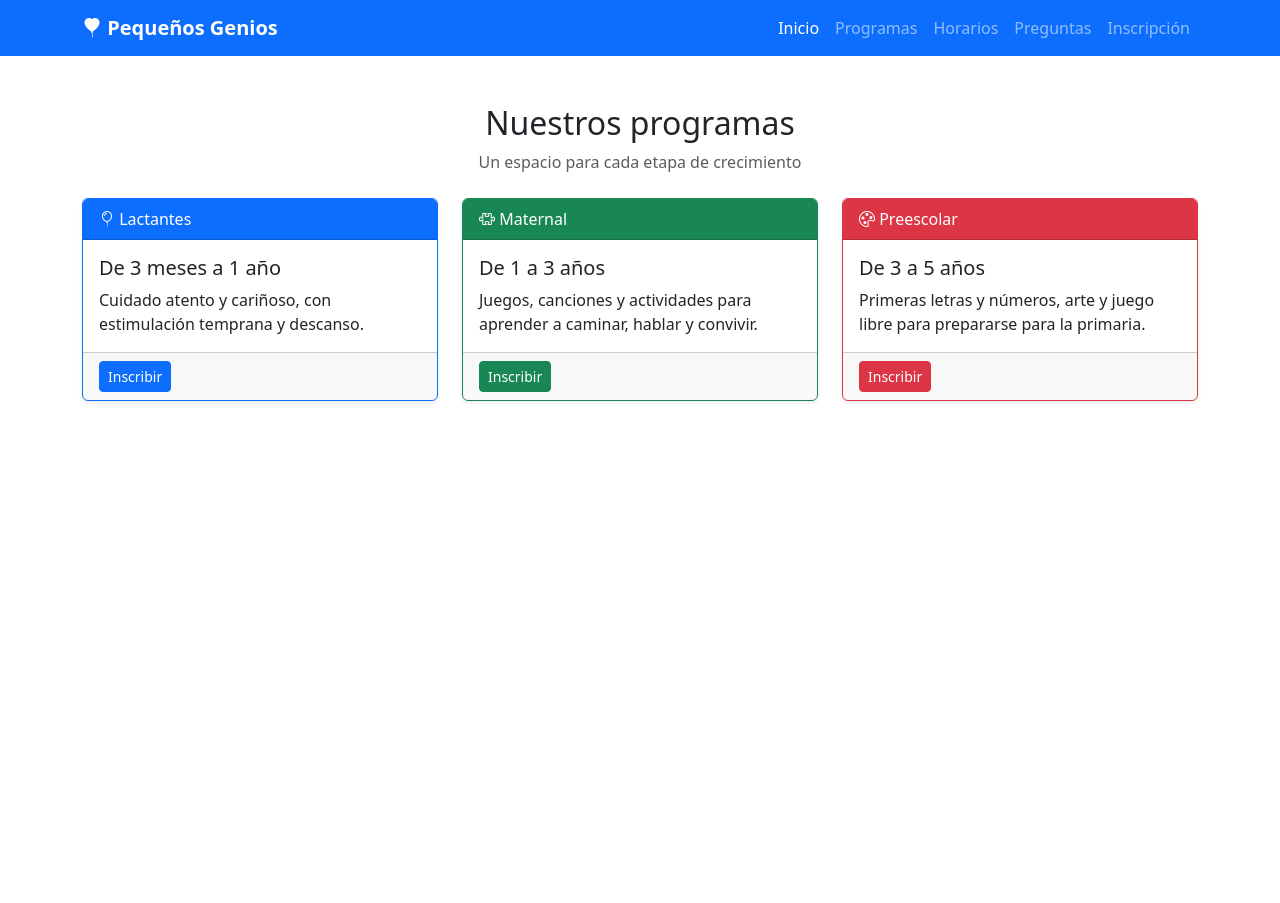
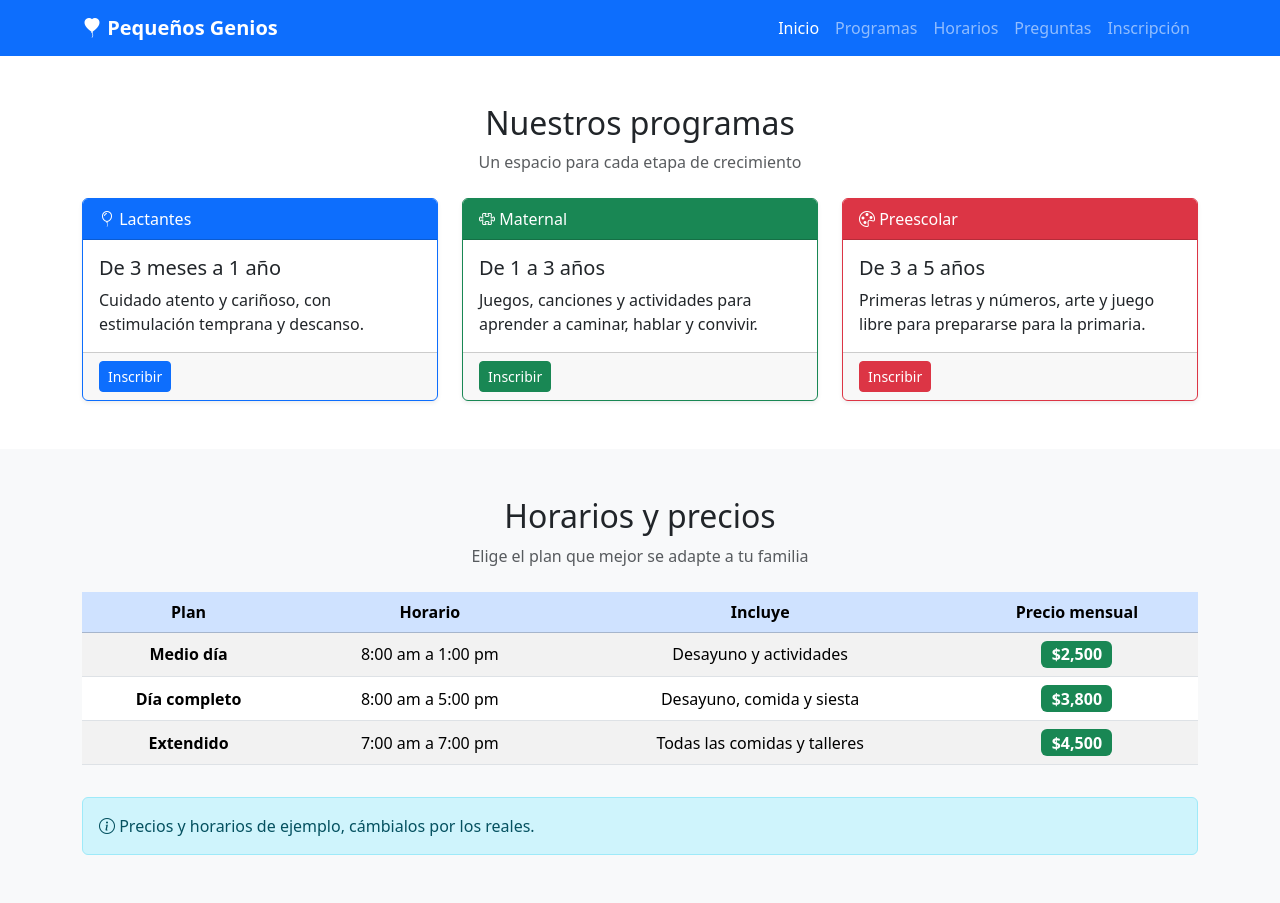
Before and after one commit to fernandaraygoza689-hub/pagina-web-mari, a plain HTML site: page index.html in a window 1280 px wide. Before the commit the page ends 800 px from the top, so only its background shows below. Drawn offline with nearby package versions, Linux system fonts and the light colour scheme.

Commit message:
Agregue la tabla de horarios y precios

```diff
--- a/index.html
+++ b/index.html
@@ -8,8 +8,7 @@
   <link href="https://cdn.jsdelivr.net/npm/bootstrap@5.3.3/dist/css/bootstrap.min.css" rel="stylesheet">
   <link href="https://cdn.jsdelivr.net/npm/bootstrap-icons@1.11.3/font/bootstrap-icons.css" rel="stylesheet">
 </head>
-<body>
-<!-- ===== NAVBAR ===== -->
+  <body>
   <nav class="navbar navbar-expand-lg bg-primary navbar-dark sticky-top">
     <div class="container">
       <a class="navbar-brand fw-bold" href="#inicio">
@@ -31,7 +30,7 @@
   </nav>
 
 
-<!-- ===== PROGRAMAS ===== -->
+
   <section id="programas" class="container py-5">
     <h2 class="text-center mb-2">Nuestros programas</h2>
     <p class="text-center text-muted mb-4">Un espacio para cada etapa de crecimiento</p>
@@ -85,6 +84,50 @@
 
     </div>
   </section>
+  <!-- ===== HORARIOS Y PRECIOS ===== -->
+  <section id="horarios" class="bg-light py-5">
+    <div class="container">
+      <h2 class="text-center mb-2">Horarios y precios</h2>
+      <p class="text-center text-muted mb-4">Elige el plan que mejor se adapte a tu familia</p>
+
+      <div class="table-responsive">
+        <table class="table table-striped table-hover align-middle text-center">
+          <thead class="table-primary">
+            <tr>
+              <th>Plan</th>
+              <th>Horario</th>
+              <th>Incluye</th>
+              <th>Precio mensual</th>
+            </tr>
+          </thead>
+          <tbody>
+            <tr>
+              <td><strong>Medio día</strong></td>
+              <td>8:00 am a 1:00 pm</td>
+              <td>Desayuno y actividades</td>
+              <td><span class="badge text-bg-success fs-6">$2,500</span></td>
+            </tr>
+            <tr>
+              <td><strong>Día completo</strong></td>
+              <td>8:00 am a 5:00 pm</td>
+              <td>Desayuno, comida y siesta</td>
+              <td><span class="badge text-bg-success fs-6">$3,800</span></td>
+            </tr>
+            <tr>
+              <td><strong>Extendido</strong></td>
+              <td>7:00 am a 7:00 pm</td>
+              <td>Todas las comidas y talleres</td>
+              <td><span class="badge text-bg-success fs-6">$4,500</span></td>
+            </tr>
+          </tbody>
+        </table>
+      </div>
+
+      <div class="alert alert-info mt-3 mb-0">
+        <i class="bi bi-info-circle"></i> Precios y horarios de ejemplo, cámbialos por los reales.
+      </div>
+    </div>
+  </section>
   <script src="https://cdn.jsdelivr.net/npm/bootstrap@5.3.3/dist/js/bootstrap.bundle.min.js"></script>
 </body>
 </html>
```
